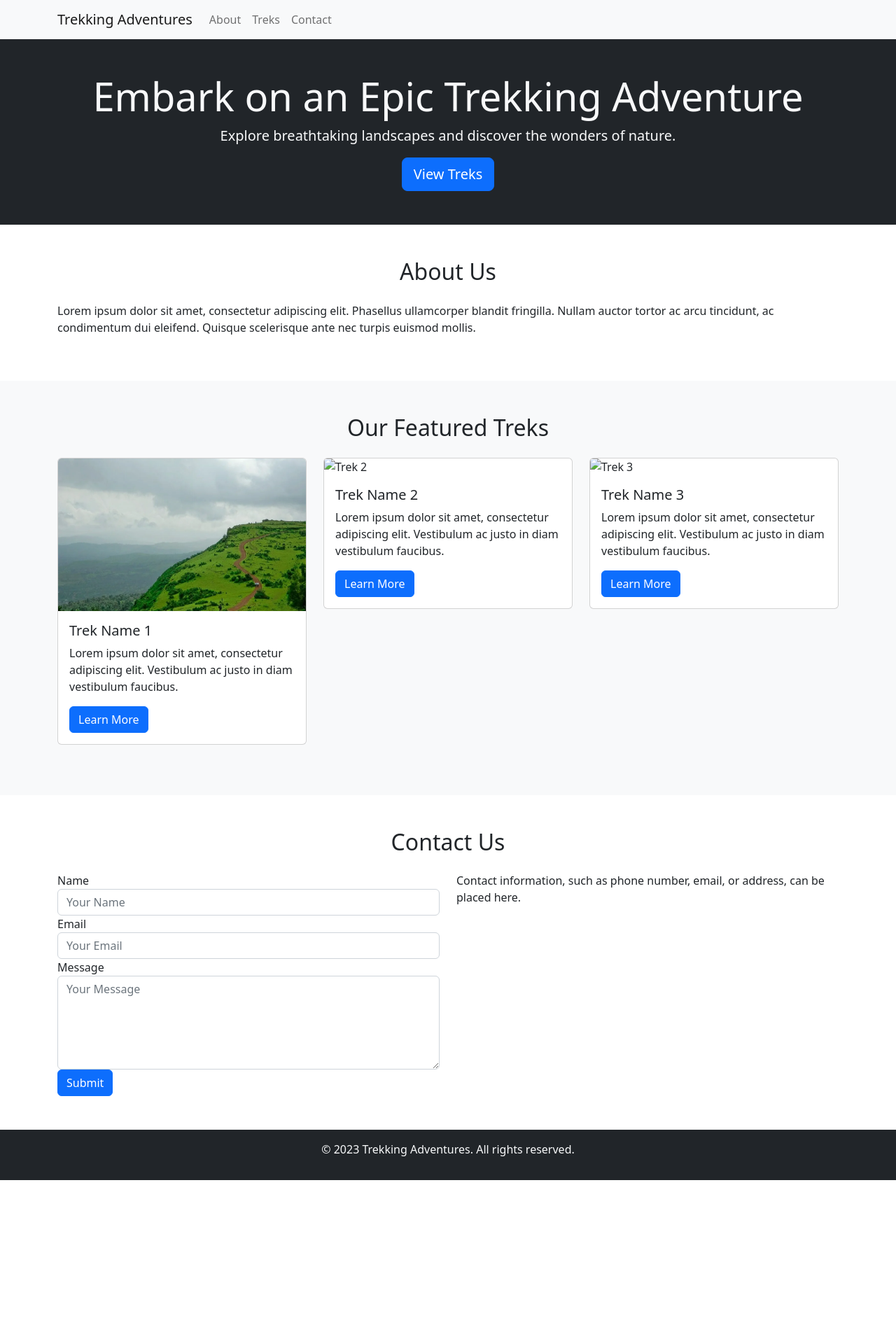
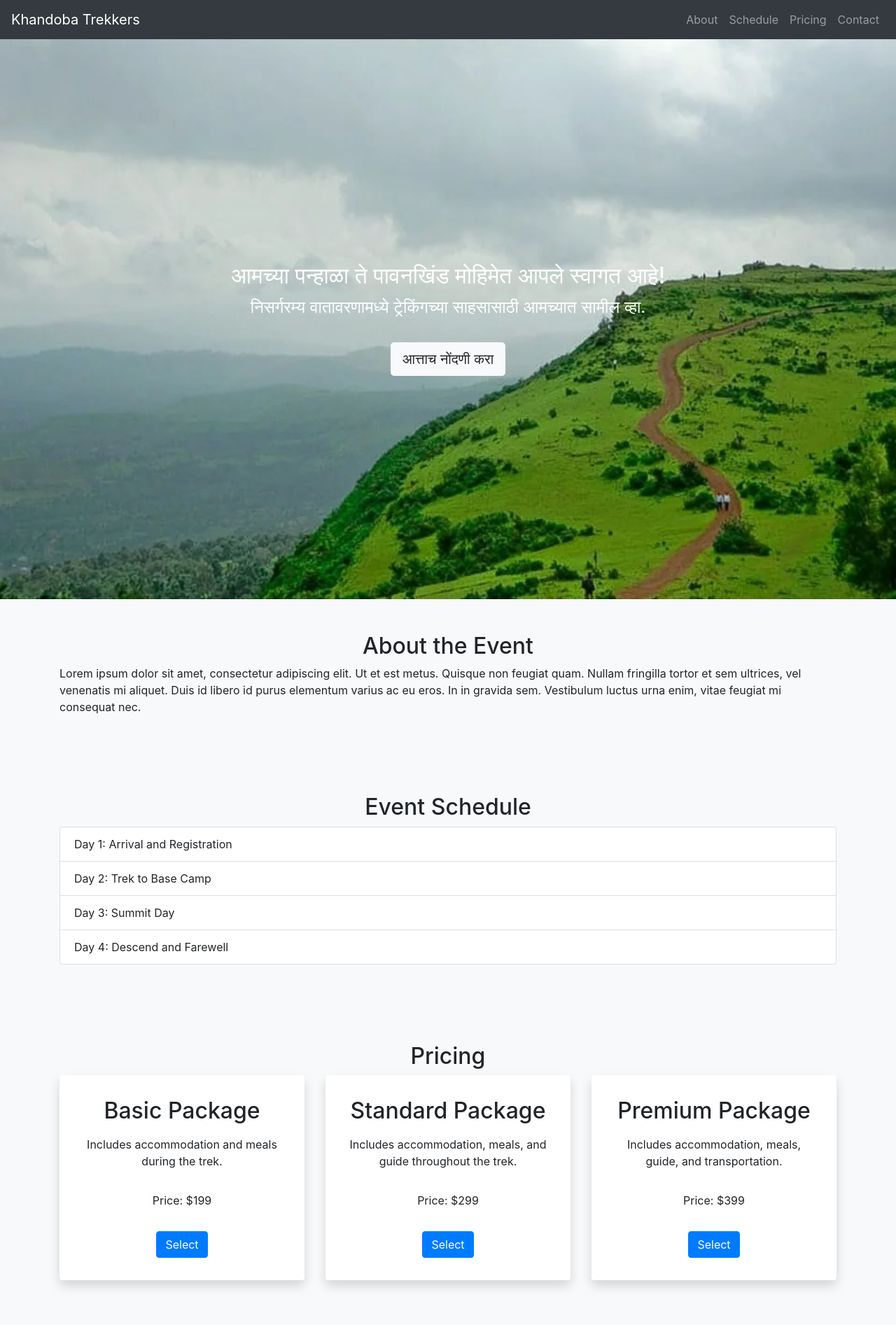
Before and after one commit to sakalpatil/KhandobaTrekkers, a plain HTML site: page index.html in a window 1280 px wide. Shown: the whole page at 70% size. Before the commit the page ends 1686 px from the top, so only its background shows below. Drawn offline with nearby package versions, Linux system fonts and the light colour scheme.

Commit message:
design has been fixed

```diff
--- a/index.html
+++ b/index.html
@@ -3,82 +3,229 @@
 <head>
   <meta charset="UTF-8">
   <meta name="viewport" content="width=device-width, initial-scale=1.0">
-  <title>Trekking Adventures</title>
-  <link rel="stylesheet" href="https://cdn.jsdelivr.net/npm/bootstrap@5.2.3/dist/css/bootstrap.min.css">
+  <title>Trekking Event Promotion</title>
+  <link rel="stylesheet" href="https://stackpath.bootstrapcdn.com/bootstrap/4.5.2/css/bootstrap.min.css">
+  <style>
+    /* Custom CSS */
+
+    /* Hero Section */
+    .hero {
+      background-image: url('Sahyavede_Panhala_Pawankhind_Feat.jpg');
+      background-size: cover;
+      background-position: center;
+      height: 100vh;
+      display: flex;
+      flex-direction: column;
+      justify-content: center;
+      align-items: center;
+      text-align: center;
+      color: #fff;
+    }
+
+    .hero h1 {
+      font-size: 4rem;
+      margin-bottom: 1rem;
+    }
+
+    .hero p {
+      font-size: 1.5rem;
+      margin-bottom: 2rem;
+    }
+
+    /* About Section */
+    #about {
+      background-color: #f8f9fa;
+      padding: 4rem 0;
+    }
+
+    /* Schedule Section */
+    #schedule {
+      padding: 4rem 0;
+    }
+
+    .schedule-item {
+      display: flex;
+      align-items: center;
+      margin-bottom: 2rem;
+    }
+
+    .schedule-item .time {
+      flex: 0 0 100px;
+      font-size: 1.2rem;
+    }
+
+    .schedule-item .description {
+      flex: 1;
+      margin-left: 2rem;
+      font-size: 1.2rem;
+    }
+
+    /* Pricing Section */
+    #pricing {
+      background-color: #f8f9fa;
+      padding: 4rem 0;
+    }
+
+    .pricing-card {
+      border: none;
+      box-shadow: 0 0.5rem 1rem rgba(0, 0, 0, 0.15);
+      transition: all 0.3s ease-in-out;
+    }
+
+    .pricing-card:hover {
+      transform: translateY(-5px);
+    }
+
+    .pricing-card .card-body {
+      padding: 2rem;
+      text-align: center;
+    }
+
+    .pricing-card .card-title {
+      font-size: 2rem;
+      margin-bottom: 1rem;
+    }
+
+    .pricing-card .card-text {
+      margin-bottom: 2rem;
+    }
+
+    /* Contact Section */
+    #contact {
+      padding: 4rem 0;
+    }
+
+    #contact form {
+      max-width: 500px;
+      margin: 0 auto;
+    }
+
+    #contact input[type="text"],
+    #contact input[type="email"],
+    #contact textarea {
+      width: 100%;
+      padding: 0.75rem;
+      margin-bottom: 1.5rem;
+      border: 1px solid #ced4da;
+      border-radius: 0.25rem;
+    }
+
+    #contact textarea {
+      resize: none;
+    }
+
+    #contact button[type="submit"] {
+      display: block;
+      width: 100%;
+      padding: 0.75rem;
+      border: none;
+      background-color: #007bff;
+      color: #fff;
+      cursor: pointer;
+    }
+
+    /* Footer */
+    footer {
+      background-color: #343a40;
+      color: #fff;
+      padding: 1rem 0;
+    }
+
+    footer p {
+      margin-bottom: 0;
+    }
+  </style>
 </head>
 <body>
-  <!-- Navigation Bar -->
-  <nav class="navbar navbar-expand-lg navbar-light bg-light">
-    <div class="container">
-      <a class="navbar-brand" href="#">Trekking Adventures</a>
-      <button class="navbar-toggler" type="button" data-bs-toggle="collapse" data-bs-target="#navbarNav" aria-controls="navbarNav" aria-expanded="false" aria-label="Toggle navigation">
+
+  <!-- Navbar -->
+  <nav class="navbar navbar-expand-md navbar-dark bg-dark">
+    <a class="navbar-brand" href="#">Khandoba Trekkers</a>
+    <button class="navbar-toggler" type="button" data-toggle="collapse" data-target="#navbarCollapse" aria-controls="navbarCollapse" aria-expanded="false" aria-label="Toggle navigation">
       <span class="navbar-toggler-icon"></span>
     </button>
-      <div class="collapse navbar-collapse" id="navbarNav">
+    <div class="collapse navbar-collapse" id="navbarCollapse">
       <ul class="navbar-nav ml-auto">
         <li class="nav-item">
           <a class="nav-link" href="#about">About</a>
         </li>
         <li class="nav-item">
-            <a class="nav-link" href="#treks">Treks</a>
+          <a class="nav-link" href="#schedule">Schedule</a>
+        </li>
+        <li class="nav-item">
+          <a class="nav-link" href="#pricing">Pricing</a>
         </li>
         <li class="nav-item">
           <a class="nav-link" href="#contact">Contact</a>
         </li>
       </ul>
     </div>
-    </div>
   </nav>
 
+
   <!-- Hero Section -->
-  <header class="hero bg-dark text-light text-center py-5">
+  <section class="hero">
     <div class="container">
-      <h1 class="display-4">Embark on an Epic Trekking Adventure</h1>
-      <p class="lead">Explore breathtaking landscapes and discover the wonders of nature.</p>
-      <a href="#treks" class="btn btn-primary btn-lg">View Treks</a>
+      <h2>आमच्या पन्हाळा ते पावनखिंड मोहिमेत आपले स्वागत आहे!</h2>
+      <p>निसर्गरम्य वातावरणामध्ये ट्रेकिंगच्या साहसासाठी आमच्यात सामील व्हा.</p>
+      <a href="#contact" class="btn btn-light btn-lg">आत्ताच नोंदणी करा</a>
     </div>
-  </header>
+  </section>
 
   <!-- About Section -->
   <section id="about" class="py-5">
     <div class="container">
-      <h2 class="text-center mb-4">About Us</h2>
-      <p>Lorem ipsum dolor sit amet, consectetur adipiscing elit. Phasellus ullamcorper blandit fringilla. Nullam auctor tortor ac arcu tincidunt, ac condimentum dui eleifend. Quisque scelerisque ante nec turpis euismod mollis.</p>
+      <h2 class="text-center">About the Event</h2>
+      <p>Lorem ipsum dolor sit amet, consectetur adipiscing elit. Ut et est metus. Quisque non feugiat quam. Nullam fringilla tortor et sem ultrices, vel venenatis mi aliquet. Duis id libero id purus elementum varius ac eu eros. In in gravida sem. Vestibulum luctus urna enim, vitae feugiat mi consequat nec.</p>
     </div>
   </section>
 
-  <!-- Treks Section -->
-  <section id="treks" class="py-5 bg-light">
+  <!-- Schedule Section -->
+  <section id="schedule" class="bg-light py-5">
     <div class="container">
-      <h2 class="text-center mb-4">Our Featured Treks</h2>
+      <h2 class="text-center">Event Schedule</h2>
+      <ul class="list-group">
+        <li class="list-group-item">Day 1: Arrival and Registration</li>
+        <li class="list-group-item">Day 2: Trek to Base Camp</li>
+        <li class="list-group-item">Day 3: Summit Day</li>
+        <li class="list-group-item">Day 4: Descend and Farewell</li>
+      </ul>
+    </div>
+  </section>
+
+
+  <!-- Pricing Section -->
+  <section id="pricing">
+    <div class="container">
+      <h2 class="text-center">Pricing</h2>
       <div class="row">
-        <div class="col-md-4 mb-4">
-          <div class="card">
-            <img src="Sahyavede_Panhala_Pawankhind_Feat.jpg" class="card-img-top" alt="Trek 1">
+        <div class="col-md-4">
+          <div class="card pricing-card">
             <div class="card-body">
-              <h5 class="card-title">Trek Name 1</h5>
-              <p class="card-text">Lorem ipsum dolor sit amet, consectetur adipiscing elit. Vestibulum ac justo in diam vestibulum faucibus.</p>
-              <a href="#" class="btn btn-primary">Learn More</a>
+              <h5 class="card-title">Basic Package</h5>
+              <p class="card-text">Includes accommodation and meals during the trek.</p>
+              <p class="card-text">Price: $199</p>
+              <a href="#" class="btn btn-primary">Select</a>
             </div>
           </div>
         </div>
-        <div class="col-md-4 mb-4">
-          <div class="card">
-            <img src="trek2.jpg" class="card-img-top" alt="Trek 2">
+        <div class="col-md-4">
+          <div class="card pricing-card">
             <div class="card-body">
-              <h5 class="card-title">Trek Name 2</h5>
-              <p class="card-text">Lorem ipsum dolor sit amet, consectetur adipiscing elit. Vestibulum ac justo in diam vestibulum faucibus.</p>
-              <a href="#" class="btn btn-primary">Learn More</a>
+              <h5 class="card-title">Standard Package</h5>
+              <p class="card-text">Includes accommodation, meals, and guide throughout the trek.</p>
+              <p class="card-text">Price: $299</p>
+              <a href="#" class="btn btn-primary">Select</a>
             </div>
           </div>
         </div>
-        <div class="col-md-4 mb-4">
-          <div class="card">
-            <img src="trek3.jpg" class="card-img-top" alt="Trek 3">
+        <div class="col-md-4">
+          <div class="card pricing-card">
             <div class="card-body">
-              <h5 class="card-title">Trek Name 3</h5>
-              <p class="card-text">Lorem ipsum dolor sit amet, consectetur adipiscing elit. Vestibulum ac justo in diam vestibulum faucibus.</p>
-              <a href="#" class="btn btn-primary">Learn More</a>
+              <h5 class="card-title">Premium Package</h5>
+              <p class="card-text">Includes accommodation, meals, guide, and transportation.</p>
+              <p class="card-text">Price: $399</p>
+              <a href="#" class="btn btn-primary">Select</a>
             </div>
           </div>
         </div>
@@ -87,41 +234,13 @@
   </section>
 
   <!-- Contact Section -->
-  <section id="contact" class="py-5">
-    <div class="container">
-      <h2 class="text-center mb-4">Contact Us</h2>
-      <div class="row">
-        <div class="col-md-6">
-          <form>
-            <div class="form-group">
-              <label for="name">Name</label>
-              <input type="text" class="form-control" id="name" placeholder="Your Name">
-            </div>
-            <div class="form-group">
-              <label for="email">Email</label>
-              <input type="email" class="form-control" id="email" placeholder="Your Email">
-            </div>
-            <div class="form-group">
-              <label for="message">Message</label>
-              <textarea class="form-control" id="message" rows="5" placeholder="Your Message"></textarea>
-            </div>
-            <button type="submit" class="btn btn-primary">Submit</button>
-          </form>
-        </div>
-        <div class="col-md-6">
-          <p>Contact information, such as phone number, email, or address, can be placed here.</p>
-        </div>
-      </div>
-    </div>
-  </section>
+  <!-- ... -->
 
   <!-- Footer -->
-  <footer class="bg-dark text-light text-center py-3">
-    <div class="container">
-      <p>&copy; 2023 Trekking Adventures. All rights reserved.</p>
-    </div>
-  </footer>
+  <!-- ... -->
 
-  <script src="https://cdn.jsdelivr.net/npm/bootstrap@5.2.3/dist/js/bootstrap.bundle.min.js"></script>
+  <script src="https://code.jquery.com/jquery-3.5.1.slim.min.js"></script>
+  <script src="https://cdn.jsdelivr.net/npm/@popperjs/core@2.5.4/dist/umd/popper.min.js"></script>
+  <script src="https://stackpath.bootstrapcdn.com/bootstrap/4.5.2/js/bootstrap.min.js"></script>
 </body>
 </html>
```
Lines whose indentation alone changed are shown as unchanged.
